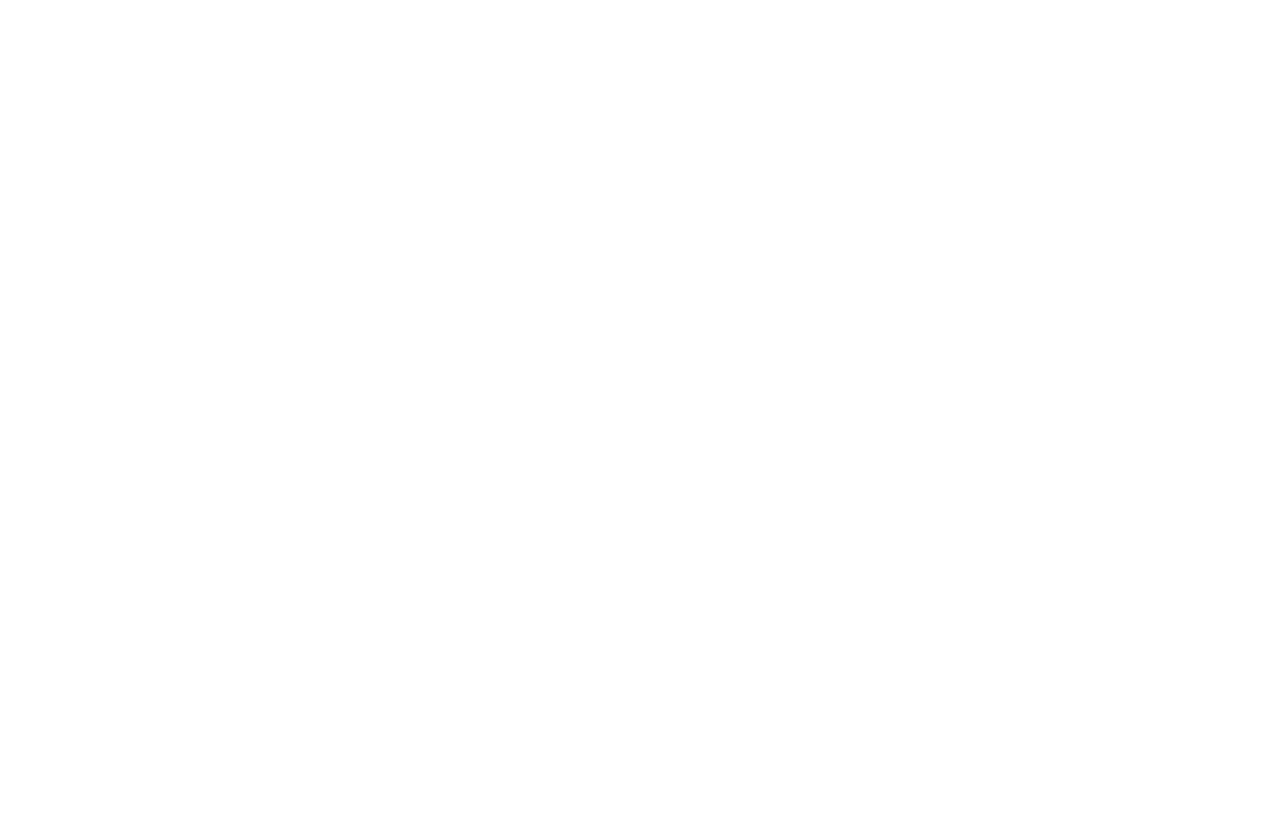
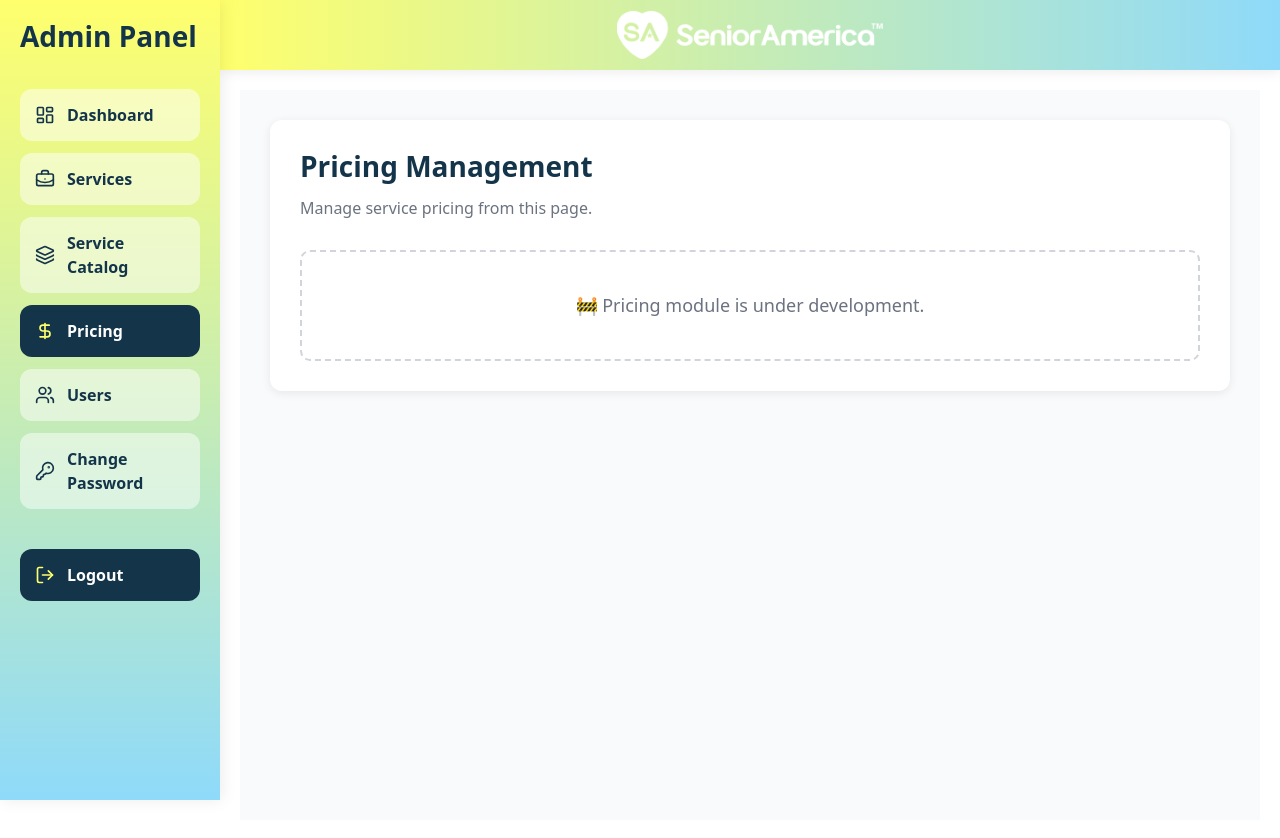
Before and after one commit to Bulbul87/new_admin_web, a React (Vite) app: page /pricing in a window 1280 px wide. Before the commit this address had no page. Before the commit the page ends 800 px from the top, so only its background shows below. Built offline with nearby package versions, Linux system fonts and the light colour scheme; sample sign-in values are in the browser's storage.

Commit message:
latest commit 15july

```diff
--- a/src/App.tsx
+++ b/src/App.tsx
@@ -19,6 +19,7 @@
 import ChangePassword from "./screens/changepasswordui";
 import ForgotPassword from "./screens/forgetpassword";
 import ServiceRequestForm from "./screens/servicerequest";
+import Pricing from "./screens/pricing";
 
 function App() {
   return (
@@ -47,6 +48,7 @@
               path="/service-catalog"
               element={<ServiceRequestForm />}
             />
+            <Route path="/pricing" element={<Pricing />} />
             <Route path="/add-service" element={<AddService />} />
             <Route path="/edit-service" element={<EditService />} />
             <Route path="/users" element={<AdminUserList />} />
--- a/src/components/sidebar.tsx
+++ b/src/components/sidebar.tsx
@@ -12,10 +12,10 @@
   Users,
   KeyRound,
   LogOut,
+  DollarSign,
 } from "lucide-react";
 
 const Sidebar = () => {
-
   const navigate = useNavigate();
   const location = useLocation();
 
@@ -34,11 +34,16 @@
       path: "/services",
       icon: <BriefcaseBusiness size={20} />,
     },
-      {
-    name: "Service Catalog",
-    path: "/service-catalog",
-    icon: <Layers3 size={20} />,
-  },
+    {
+      name: "Service Catalog",
+      path: "/service-catalog",
+      icon: <Layers3 size={20} />,
+    },
+    {
+      name: "Pricing",
+      path: "/pricing",
+      icon: <DollarSign size={20} />,
+    },
     {
       name: "Users",
       path: "/users",
@@ -53,7 +58,6 @@
 
   return (
     <>
-
       {/* ========================= */}
       {/* SIDEBAR */}
       {/* ========================= */}
@@ -63,7 +67,6 @@
           width: 220,
           height: "100vh",
 
-          // GRADIENT
           background:
             "linear-gradient(to bottom, #FFFF6D, #8FDAFA)",
 
@@ -80,7 +83,6 @@
           boxShadow: "2px 0 15px rgba(0,0,0,0.08)",
         }}
       >
-
         {/* TITLE */}
 
         <h3
@@ -96,12 +98,9 @@
         {/* MENU */}
 
         {menu.map((item) => {
-
-          const isActive =
-            location.pathname === item.path;
+          const isActive = location.pathname === item.path;
 
           return (
-
             <div
               key={item.path}
               onClick={() => navigate(item.path)}
@@ -129,7 +128,6 @@
                 fontWeight: 600,
               }}
             >
-
               {/* ICON */}
 
               <span
@@ -148,7 +146,6 @@
               {/* TEXT */}
 
               <span>{item.name}</span>
-
             </div>
           );
         })}
@@ -177,13 +174,10 @@
             fontWeight: 600,
           }}
         >
-
           <LogOut size={20} color="#FFFF6D" />
 
           <span>Logout</span>
-
         </div>
-
       </div>
 
       {/* ========================= */}
@@ -200,7 +194,6 @@
 
           height: 70,
 
-          // SAME GRADIENT
           background:
             "linear-gradient(to right, #FFFF6D, #8FDAFA)",
 
@@ -214,7 +207,6 @@
             "0 2px 12px rgba(0,0,0,0.08)",
         }}
       >
-
         {/* LOGO */}
 
         <img
@@ -225,9 +217,7 @@
             objectFit: "contain",
           }}
         />
-
       </div>
-
     </>
   );
 };
--- a/src/navigation/AppNavigator.tsx
+++ b/src/navigation/AppNavigator.tsx
@@ -15,6 +15,7 @@
 import ChangePassword from "../screens/changepasswordui";
 import ForgotPassword from "../screens/forgetpassword";
 import ServiceRequestForm from "../screens/servicerequest";
+import Pricing from "../screens/pricing";
 const AppNavigator = () => {
   const { isLoading, isAuthenticated } = useAdminAuth();
 
@@ -49,6 +50,7 @@
   path="/service-catalog"
   element={<ServiceRequestForm />}
 />
+          <Route path="/pricing" element={<Pricing />} />
           <Route path="/add-service" element={<AddService />} />
           <Route path="/edit-service" element={<EditService />} />
           <Route path="/users" element={<Users />} />
--- /dev/null
+++ b/src/screens/pricing.tsx
@@ -0,0 +1,61 @@
+import React from "react";
+
+const Pricing: React.FC = () => {
+  return (
+    <div
+      style={{
+        marginLeft: 220,
+        marginTop: 70,
+        padding: "30px",
+        minHeight: "calc(100vh - 70px)",
+        background: "#f8fafc",
+      }}
+    >
+      <div
+        style={{
+          background: "#fff",
+          borderRadius: "12px",
+          padding: "30px",
+          boxShadow: "0 2px 10px rgba(0,0,0,0.08)",
+        }}
+      >
+        <h2
+          style={{
+            margin: 0,
+            color: "#14344A",
+            fontSize: "28px",
+            fontWeight: 700,
+          }}
+        >
+          Pricing Management
+        </h2>
+
+        <p
+          style={{
+            marginTop: "12px",
+            color: "#6b7280",
+            fontSize: "16px",
+          }}
+        >
+          Manage service pricing from this page.
+        </p>
+
+        <div
+          style={{
+            marginTop: "30px",
+            padding: "40px",
+            border: "2px dashed #d1d5db",
+            borderRadius: "10px",
+            textAlign: "center",
+            color: "#6b7280",
+            fontSize: "18px",
+          }}
+        >
+          🚧 Pricing module is under development.
+        </div>
+      </div>
+    </div>
+  );
+};
+
+export default Pricing;
```
